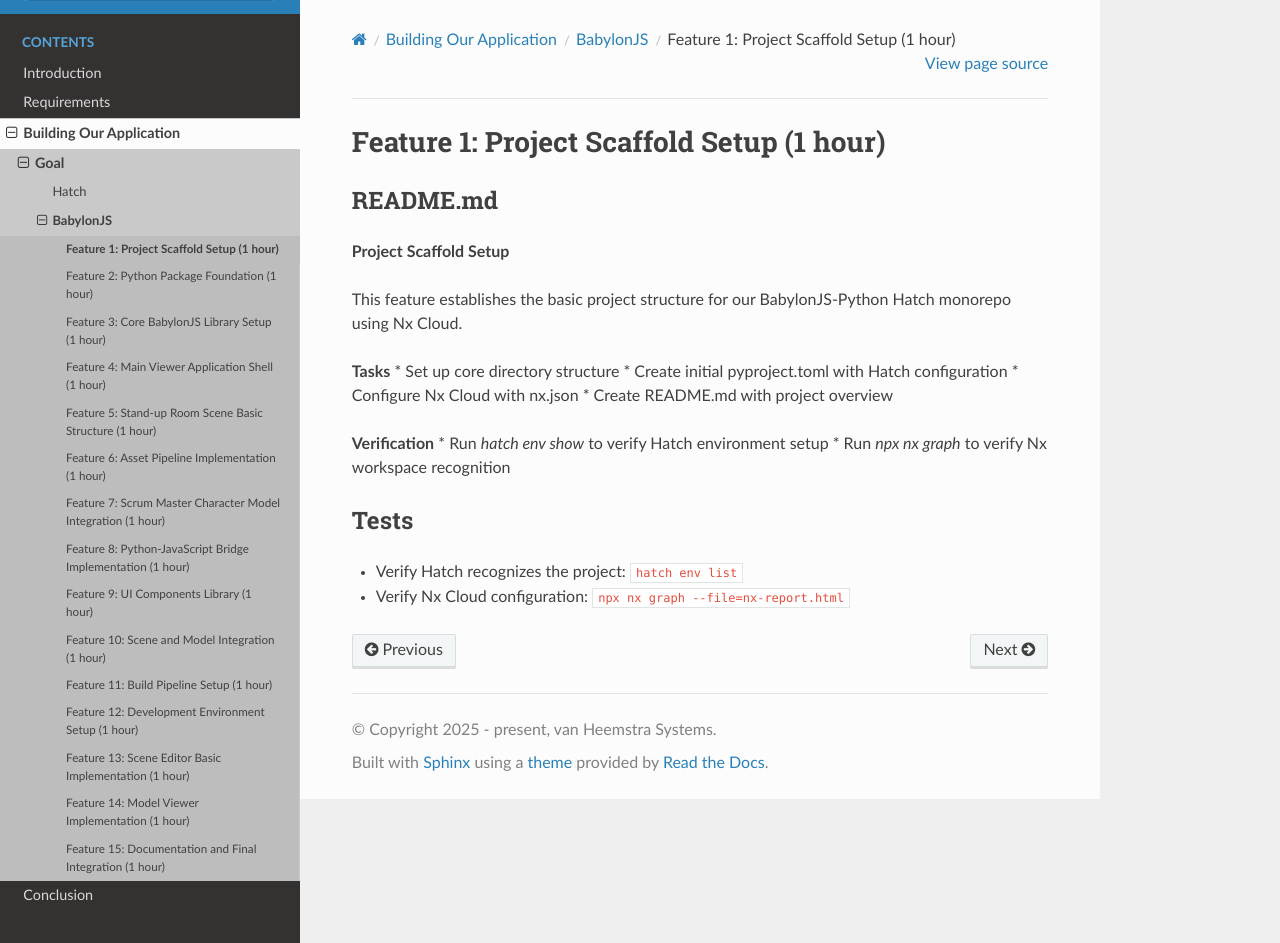
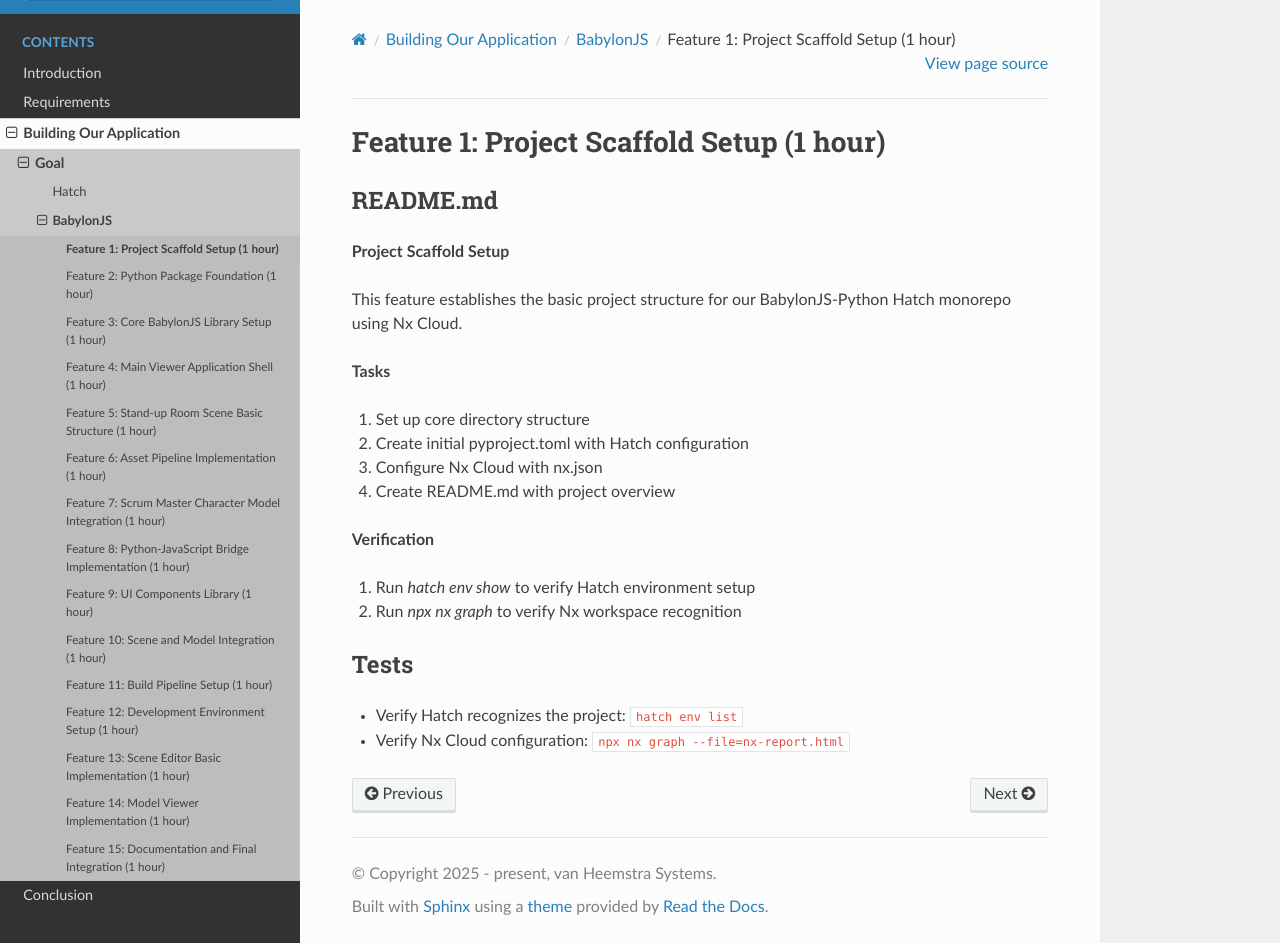
Before and after one commit to vanHeemstraSystems/hatch-babylonjs, a Sphinx documentation site: the page built from docs/source/300/200/100/index.rst, in a window 1280 px wide and 943 px high. Built offline with Sphinx 7.4.7 and the Read the Docs theme 3.1.0, drawn with Linux system fonts in a browser that asks for light colours; pages that are not in the unit, such as notebooks, are missing from menus.

```diff
--- a/docs/source/300/200/100/index.rst
+++ b/docs/source/300/200/100/index.rst
@@ -9,14 +9,16 @@ README.md
 This feature establishes the basic project structure for our BabylonJS-Python Hatch monorepo using Nx Cloud.
 
 **Tasks**
-* Set up core directory structure
-* Create initial pyproject.toml with Hatch configuration
-* Configure Nx Cloud with nx.json
-* Create README.md with project overview
+
+#. Set up core directory structure
+#. Create initial pyproject.toml with Hatch configuration
+#. Configure Nx Cloud with nx.json
+#. Create README.md with project overview
 
 **Verification**
-* Run `hatch env show` to verify Hatch environment setup
-* Run `npx nx graph` to verify Nx workspace recognition
+
+#. Run `hatch env show` to verify Hatch environment setup
+#. Run `npx nx graph` to verify Nx workspace recognition
 
 Tests
 *****
```
